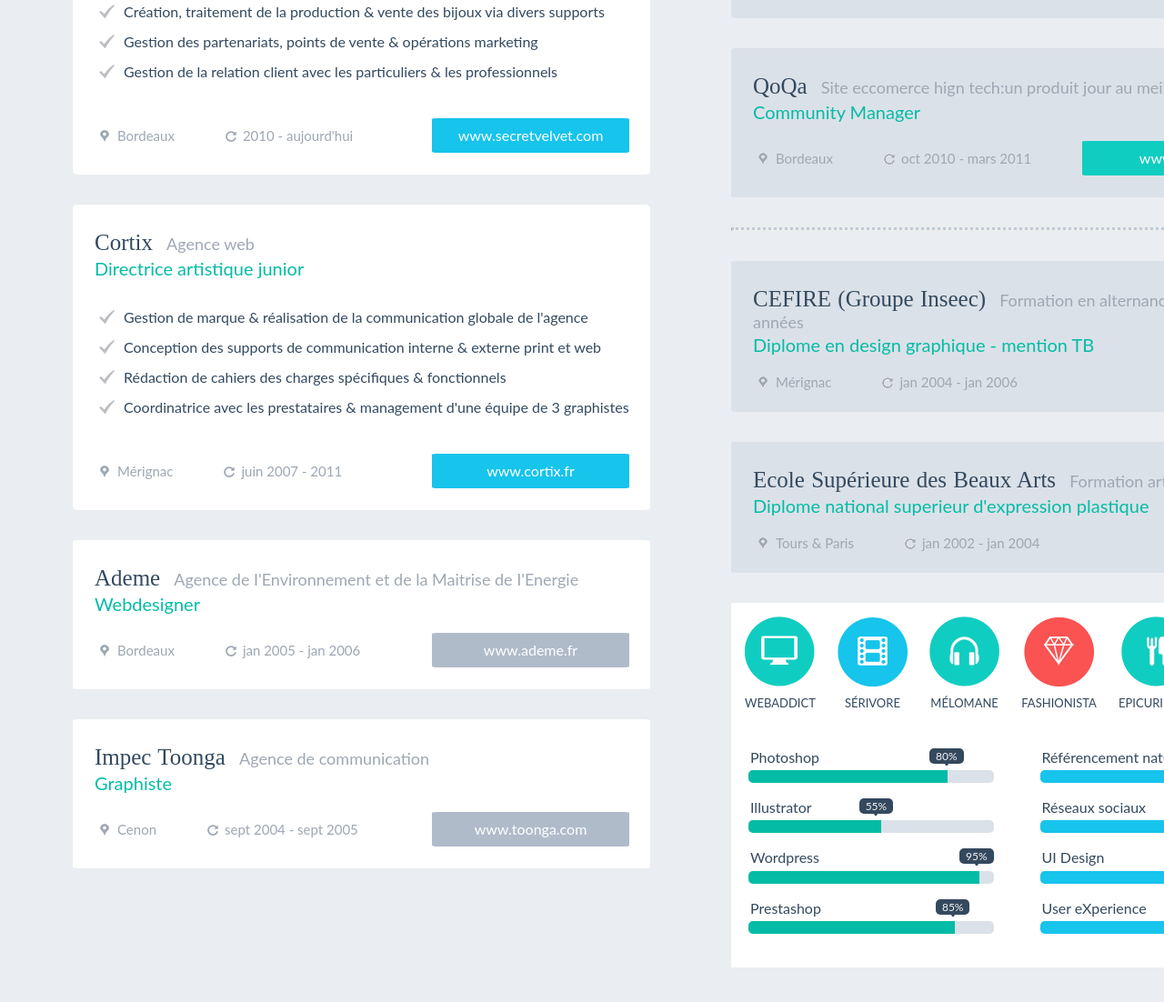
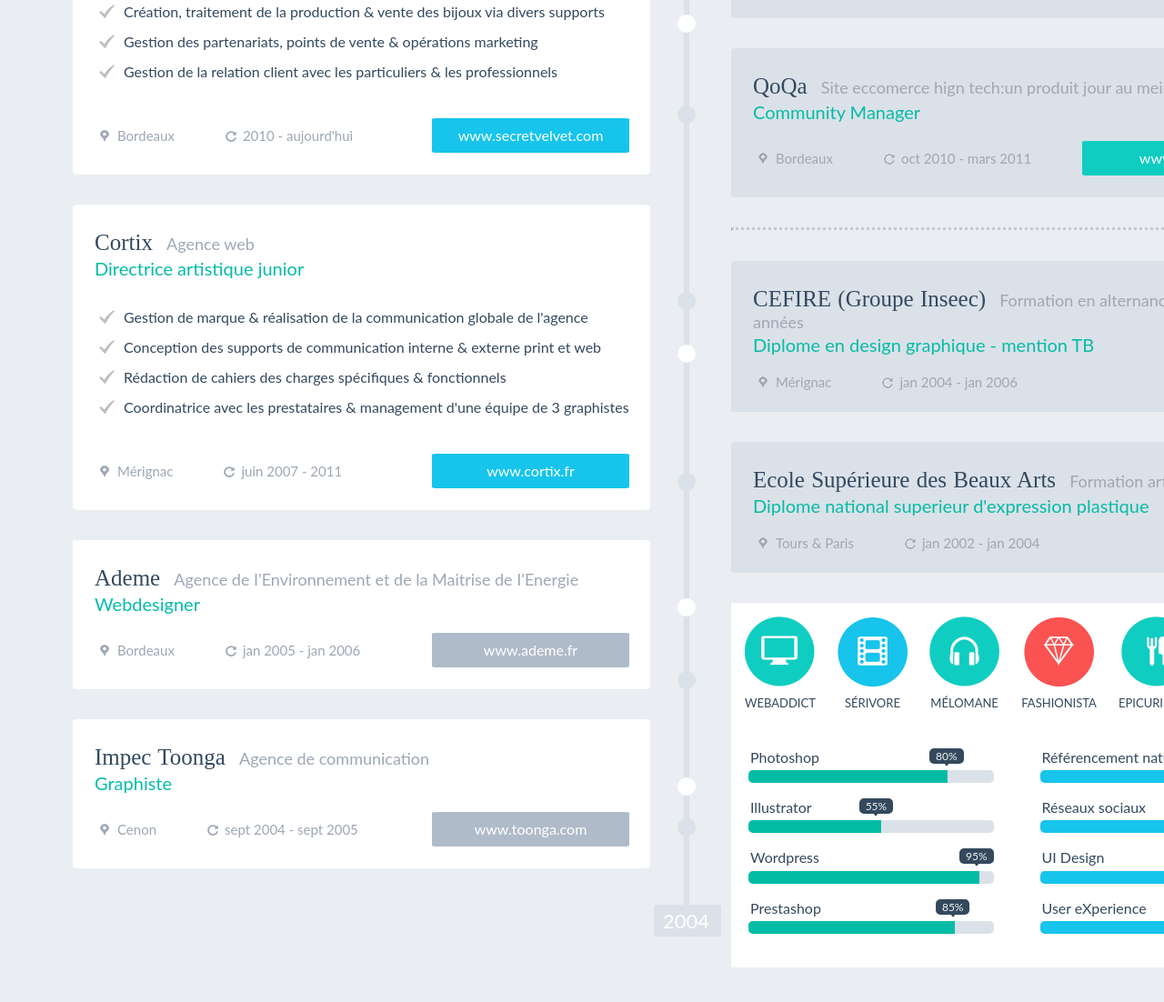
Before and after one commit to RomanMorgunov/Practice, a plain HTML site: page hello/index.html in a window 1280 px wide. Shown: the part 558-1660 px from the top of the page at 91% size. Drawn offline with Linux system fonts and the light colour scheme.

Commit message:
adds timeline

```diff
--- a/hello/index.css
+++ b/hello/index.css
@@ -659,3 +659,70 @@ main
   > div {
   margin-left: 50px;
 }
+
+/*timeline*/
+main .timeline {
+  display: flex;
+  flex-direction: column;
+  position: relative;
+  height: 1175px;
+}
+
+main .timeline .timeline-line {
+  height: 1139px;
+  width: 6px;
+  margin-left: 37px;
+}
+
+main .timeline .timeline-year {
+  margin-right: 11px;
+  margin-left: 4px;
+  padding: 4px 10px;
+  border-radius: 3px;
+  color: white;
+  font-size: 22px;
+}
+
+main .timeline .timeline-circle {
+  position: absolute;
+  height: 20px;
+  width: 20px;
+  border-radius: 50%;
+  left: 30px;
+}
+
+main .timeline .timeline-circle:nth-of-type(2) {
+  top: 160px;
+}
+
+main .timeline .timeline-circle:nth-of-type(3) {
+  top: 260px;
+}
+
+main .timeline .timeline-circle:nth-of-type(4) {
+  top: 465px;
+}
+
+main .timeline .timeline-circle:nth-of-type(5) {
+  top: 523px;
+}
+
+main .timeline .timeline-circle:nth-of-type(6) {
+  top: 664px;
+}
+
+main .timeline .timeline-circle:nth-of-type(7) {
+  top: 802px;
+}
+
+main .timeline .timeline-circle:nth-of-type(8) {
+  top: 882px;
+}
+
+main .timeline .timeline-circle:nth-of-type(9) {
+  top: 999px;
+}
+
+main .timeline .timeline-circle:nth-of-type(10) {
+  top: 1044px;
+}
--- a/hello/index.html
+++ b/hello/index.html
@@ -145,7 +145,21 @@
             </div>
           </div>
         </div>
-        <div></div>
+        <div class="timeline">
+          <div class="timeline-line light-gray-background"></div>
+          <div class="timeline-circle white-background"></div>
+          <div class="timeline-circle light-gray-background"></div>
+          <div class="timeline-circle light-gray-background"></div>
+          <div class="timeline-circle white-background"></div>
+          <div class="timeline-circle light-gray-background"></div>
+          <div class="timeline-circle white-background"></div>
+          <div class="timeline-circle light-gray-background"></div>
+          <div class="timeline-circle white-background"></div>
+          <div class="timeline-circle light-gray-background"></div>
+          <div class="timeline-year light-gray-background">
+            2004
+          </div>
+        </div>
         <div class="right-sidebar">
           <div class="job light-gray-background">
             <h2>Yelp !</h2>
```
